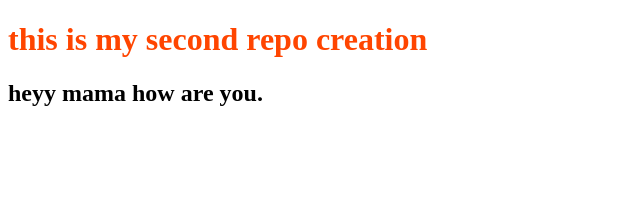
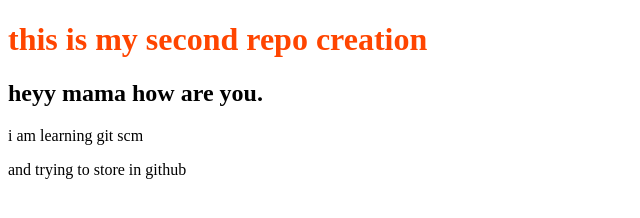
Before and after one commit to programmer-sabbir/my-second-commit, a plain HTML site: page index.html in a window 1280 px wide. Shown: the whole page, without its empty margins (0-640 px from the left). Drawn offline with Linux system fonts and the light colour scheme.

Commit message:
paragraph added

```diff
--- a/index.html
+++ b/index.html
@@ -11,5 +11,8 @@
     <h1>this is my second repo creation</h1>
     <h2>heyy mama how are you.</h2>
 
+    <p>i am learning git scm</p>
+    <p>and trying to store in github</p>
+
 </body>
 </html>
```
